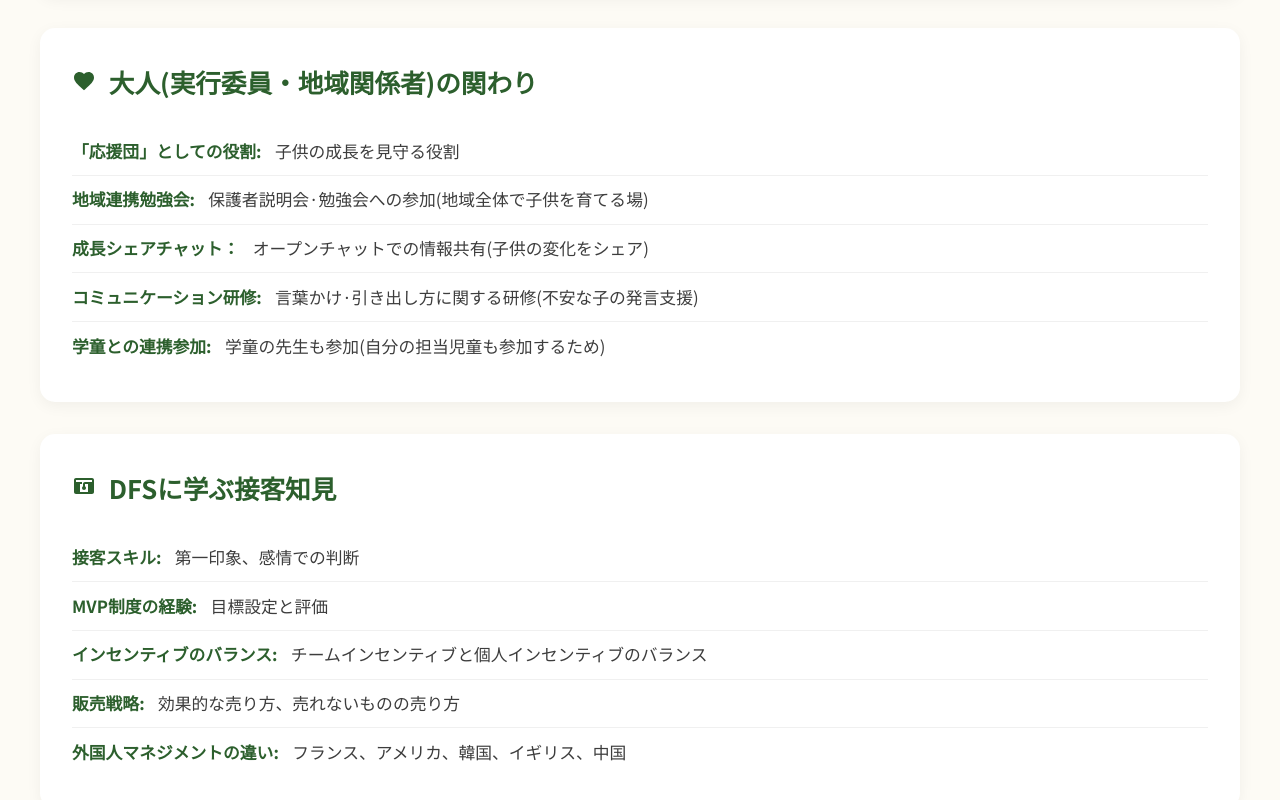
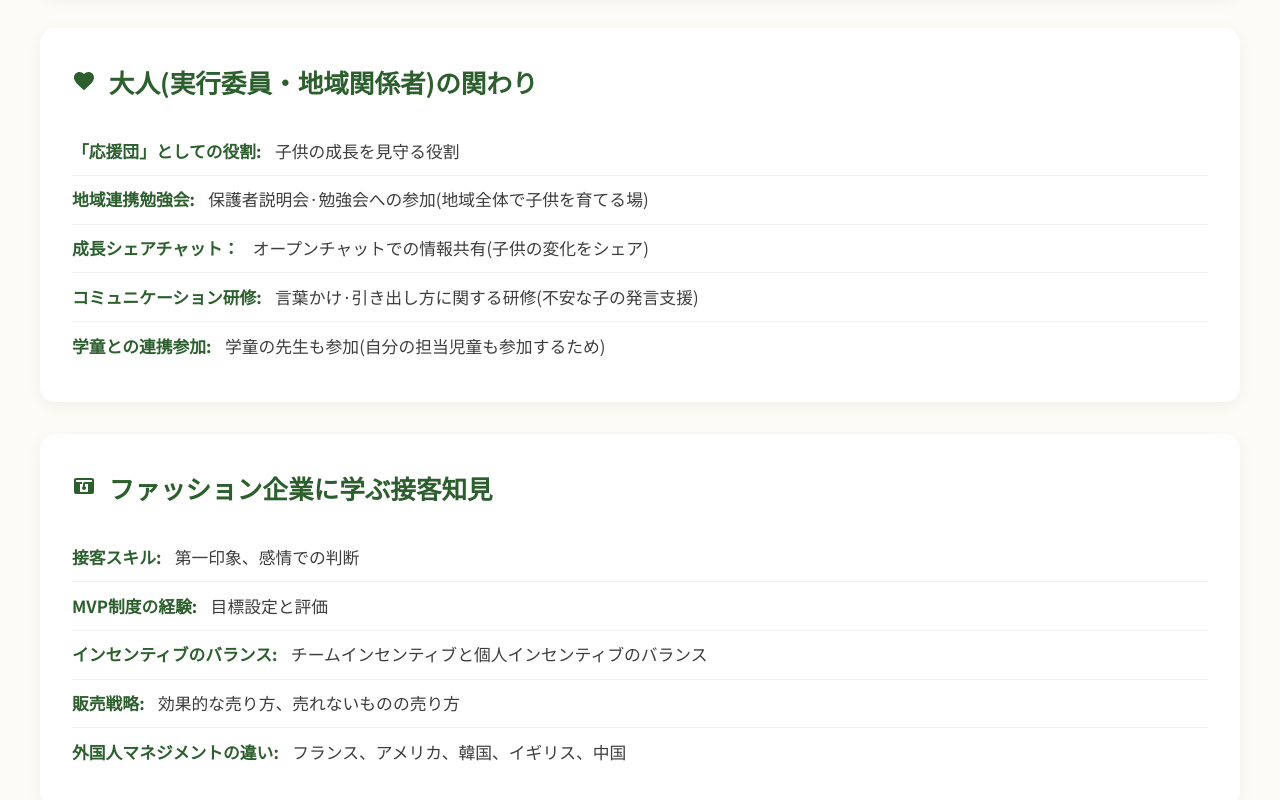
Before and after one commit to alpaca-school/www, a plain HTML site: page training/moritown_251129.html in a window 1280 px wide. Shown: the part 3056-3856 px from the top of the page. Drawn offline with Linux system fonts and the light colour scheme.

```diff
--- a/training/moritown_251129.html
+++ b/training/moritown_251129.html
@@ -368,11 +368,11 @@
     </section>
 
 
-  <!-- DFSに学ぶ接客知見 -->
+  <!-- ファッション企業に学ぶ接客知見 -->
 <section class="card" aria-labelledby="dfs-title">
   <h2 id="dfs-title" class="title">
     <svg class="icon"><use href="#ic-screen"/></svg>
-    DFSに学ぶ接客知見
+    ファッション企業に学ぶ接客知見
   </h2>
   <ul class="overview-list">
     <li><strong>接客スキル:</strong> 第一印象、感情での判断</li>
```
